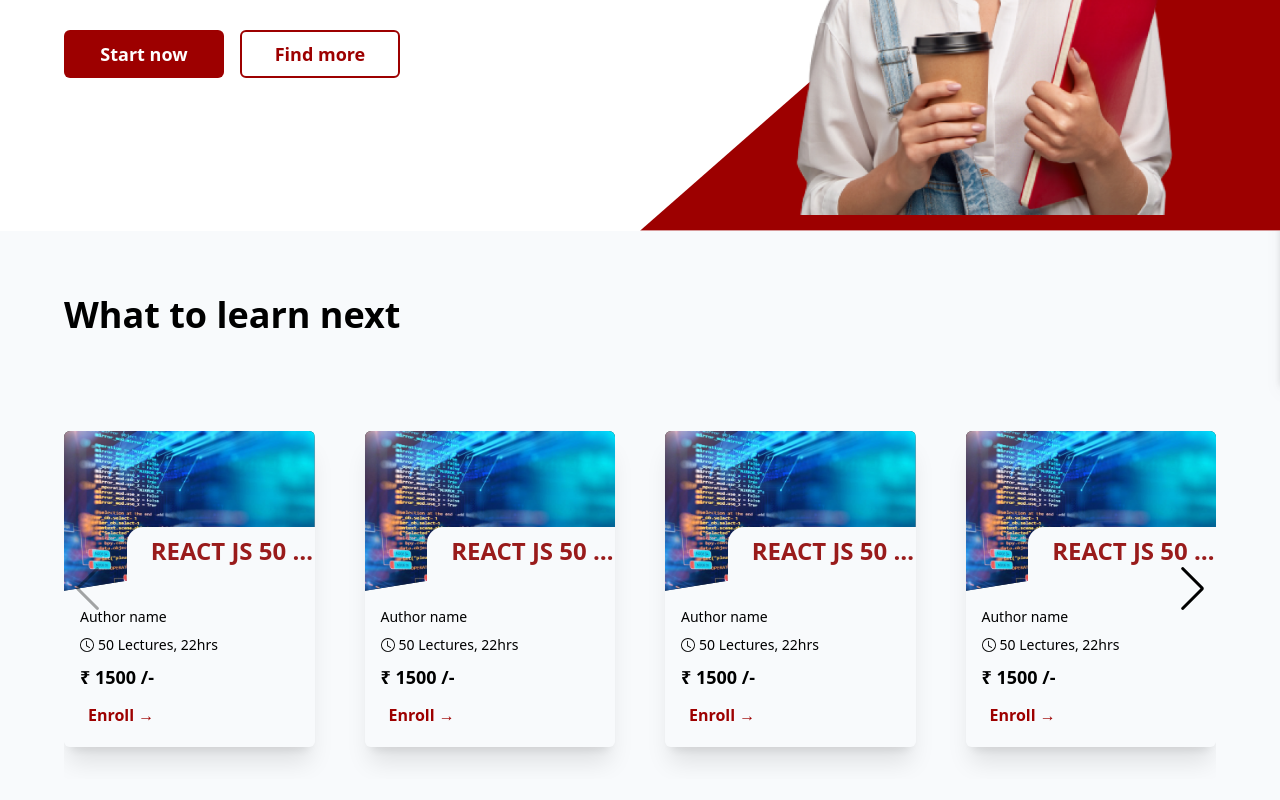
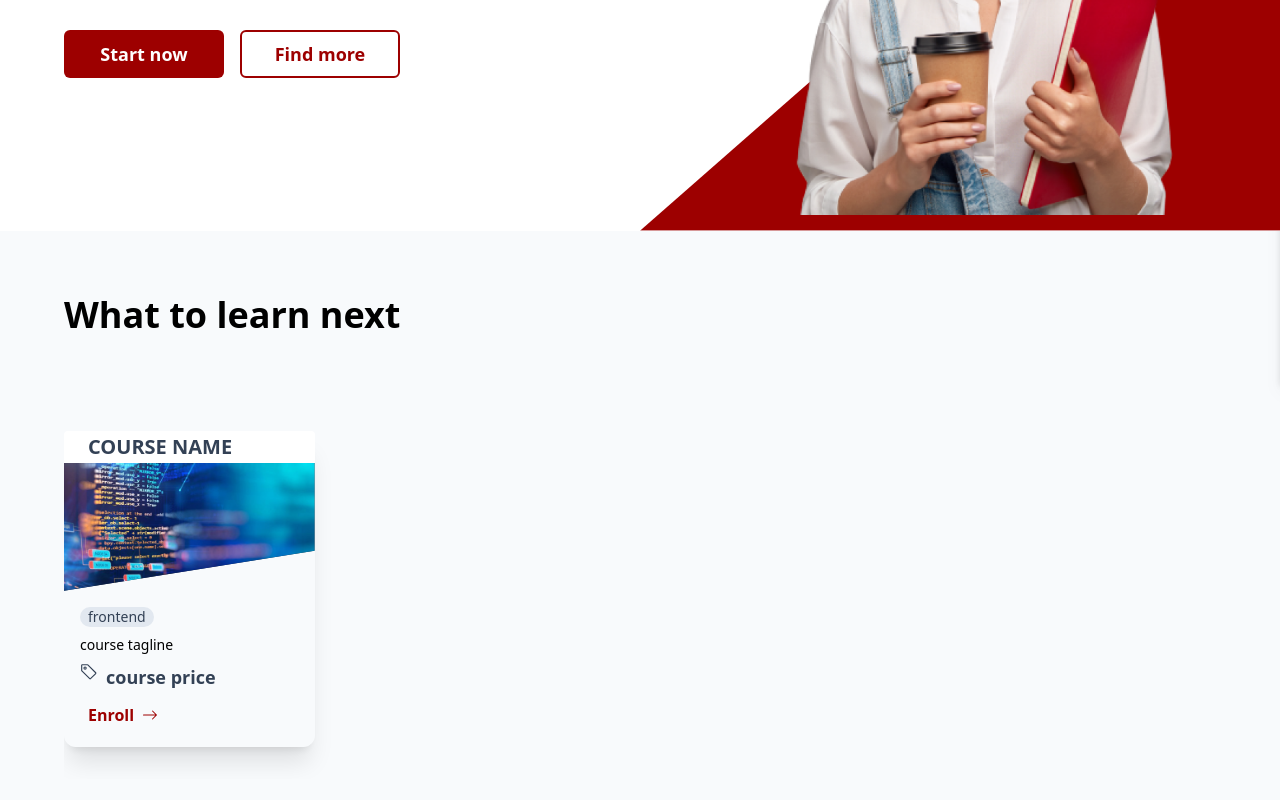
Before and after one commit to devjs1000/course-hub, a React (Vite) app: page / in a window 1280 px wide. Shown: the part 418-1218 px from the top of the page. Built offline with nearby package versions, Linux system fonts and the light colour scheme.

Commit message:
course and course card converted in components

```diff
--- a/src/components/courses/CourseCard.jsx
+++ b/src/components/courses/CourseCard.jsx
@@ -1,31 +1,31 @@
 import React from 'react';
-import { Clock } from 'react-bootstrap-icons';
+import { Clock, ArrowRight, Tag } from 'react-bootstrap-icons';
 
-const CourseCard = ({ courseImg }) => {
+const CourseCard = ({ image, title, description, price, tagline, name, type }) => {
 	const styles = {
-		backgroundImage: `url(${courseImg})`,
+		backgroundImage: `url(${image})`,
 		backgroundSize: 'cover',
 	};
 	return (
-		<div className="overflow-hidden shadow-xl rounded-md">
+		<div className="overflow-hidden shadow-xl rounded-xl">
 			<div
 				className="course-img h-40 bg-slate-800 bg-no-repeat bg-center relative"
 				style={styles}
 			></div>
-			<h3 className="course-heading rounded-tl-[1rem] hover:text-red-600 pt-2 truncate h-[5rem] bg-slate-50 text-2xl absolute top-24 right-0 text-red-800 font-semibold w-3/4 uppercase text-right">
-				<span>React js 50 Lectures, 22hrs 50 Lectures, 22hrs</span>
+			<h3 className="course-heading flex items-center rounded-t transition-all w-full cursor-pointer  truncate h-[2rem] bg-white text-xl absolute top-[0] right-0 text-slate-700 font-semibold uppercase ">
+				<span>{title}</span>
 			</h3>
 			<div className="p-4 flex flex-col items-start gap-2">
-				<p className="text-sm">Author name</p>
+				<p className="text-sm bg-slate-200 px-2 rounded-full text-slate-700">{type}</p>
 				<p className="flex items-center gap-1 text-sm">
-					<Clock /> <span>50 Lectures, 22hrs</span>
+					<span>{tagline}</span>
 				</p>
-				<p className="text-lg font-semibold"> ₹ 1500 /- </p>
+				<p className="text-lg font-semibold text-slate-700 flex gap-2"><Tag />  {price}</p>
 				<a
 					href="#"
-					className="relative text-primary-color-dark font-semibold px-2 py-1 rounded-sm hover:bg-primary-color-dark hover:text-white hover:px-4 transition-all"
+					className="relative flex items-center gap-2 justify-between  text-primary-color-dark font-semibold px-2 py-1 rounded-sm hover:bg-primary-color-dark hover:text-white hover:px-4 transition-all"
 				>
-					Enroll &rarr;
+					Enroll <ArrowRight />
 				</a>
 			</div>
 		</div>
--- a/src/components/courses/Courses.jsx
+++ b/src/components/courses/Courses.jsx
@@ -1,4 +1,5 @@
-import React from 'react';
+import {Children} from 'react';
+
 import { Swiper, SwiperSlide } from 'swiper/react';
 import 'swiper/css';
 import 'swiper/css/navigation';
@@ -7,9 +8,30 @@ import courseImg from '../../images/course-img.jpg';
 import CourseCard from './CourseCard';
 
 function Courses() {
+
+	//dummy props for testing
+	const props={
+		title:"frontend",
+		data:[
+			{
+				name:'course name',
+				tagline:'course tagline',
+				course:'course type',
+				description:'course description',
+				price:'course price',
+				image:courseImg,
+				type:"frontend",
+				advantages:[
+
+				]
+			}
+		]
+	}
+
 	return (
 		<div className="h-screen bg-slate-50 px-16 py-16">
 			<h2 className="text-4xl font-semibold">What to learn next</h2>
+
 			<Swiper
 				style={{
 					'--swiper-navigation-color': '#000',
@@ -34,24 +56,17 @@ function Courses() {
 				modules={[Navigation]}
 				className="mt-16 py-8"
 			>
-				<SwiperSlide>
-					<CourseCard courseImg={courseImg} />
-				</SwiperSlide>
-				<SwiperSlide>
-					<CourseCard courseImg={courseImg} />
-				</SwiperSlide>
-				<SwiperSlide>
-					<CourseCard courseImg={courseImg} />
-				</SwiperSlide>
-				<SwiperSlide>
-					<CourseCard courseImg={courseImg} />
-				</SwiperSlide>
-				<SwiperSlide>
-					<CourseCard courseImg={courseImg} />
-				</SwiperSlide>
-				<SwiperSlide>
-					<CourseCard courseImg={courseImg} />
-				</SwiperSlide>
+			{Children.toArray(
+				props.data.map(course=>{
+					return <>
+					<SwiperSlide>
+						<CourseCard image={course.image} title={course.name} tagline={course.tagline} price={course.price}  type={course.type} description={course.description} />
+					</SwiperSlide>
+					</>
+				})
+
+
+			)}
 			</Swiper>
 		</div>
 	);
```
